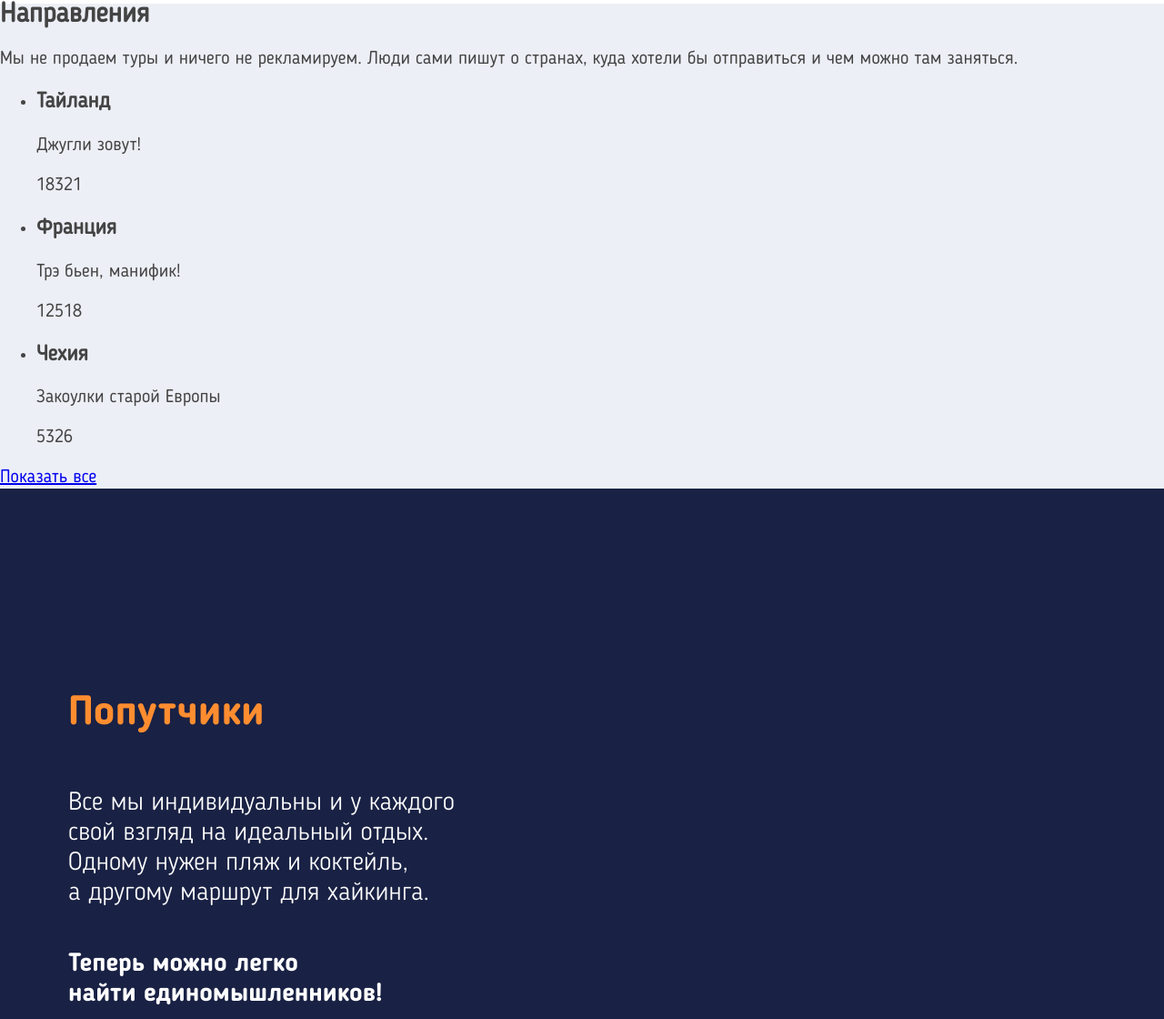
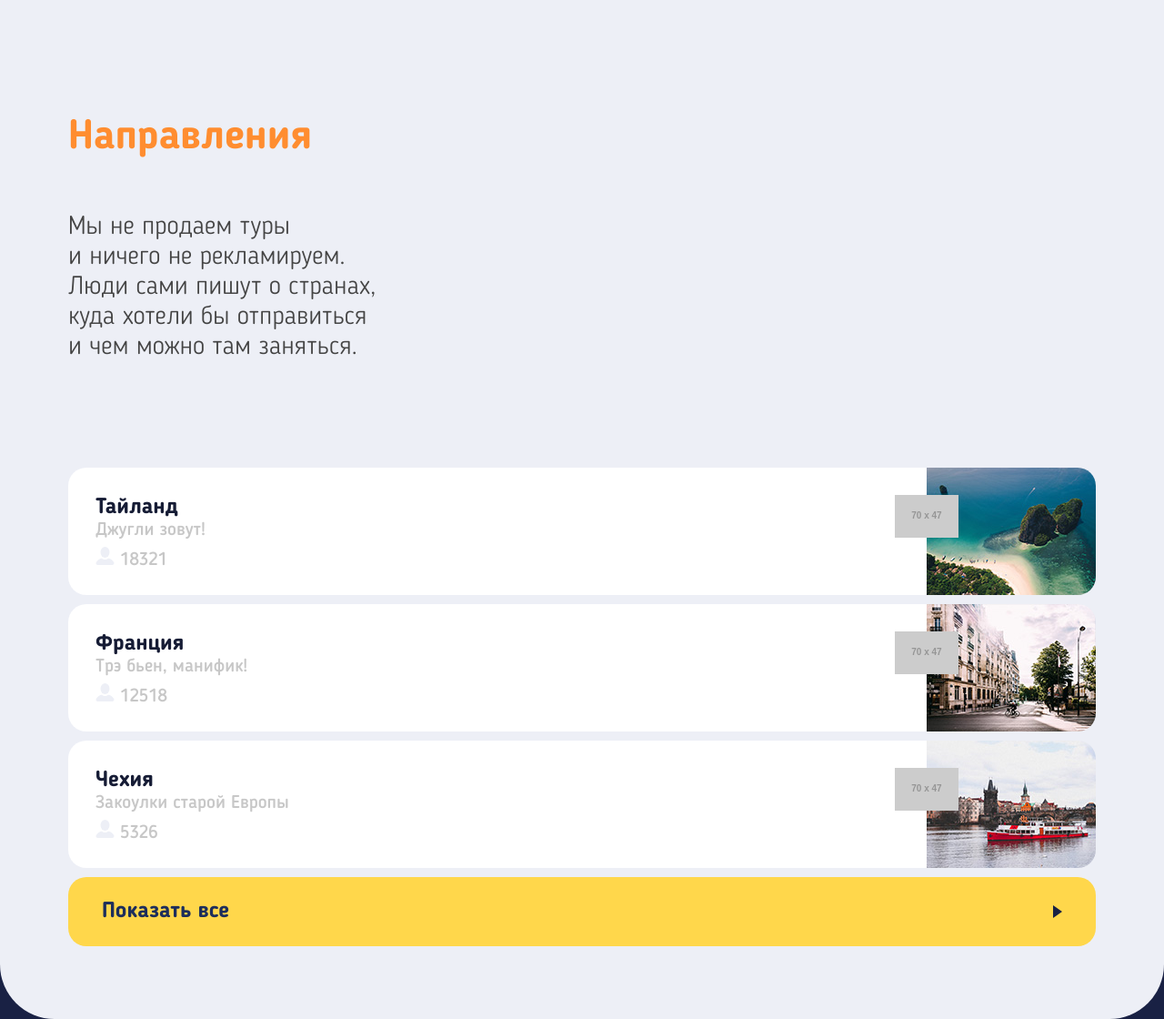
Before and after one commit to olegsorokin/1015745-pognali-17, a website: page source/index.html in a window 1280 px wide. Shown: the part 1202-2322 px from the top of the page at 91% size. Drawn offline with nearby package versions, Linux system fonts and the light colour scheme; files that its build step writes are made by us from their sources; placeholder pictures from the web are drawn by us.

Commit message:
index.html: полная стилизация блока routes

```diff
--- a/source/index.html
+++ b/source/index.html
@@ -190,44 +190,107 @@
       <a class="button" href="#">Подробнее</a>
     </section>
 
-    <section class="routes">
-      <h2 class="section-title">Направления</h2>
-      <p class="section-preview section-preview--dark">Мы не продаем туры
+    <section class="routes main__routes">
+      <div class="routes__wrap">
+        <h2 class="routes__title">Направления</h2>
+        <p class="routes__text">Мы не продаем туры<br>
           и ничего не рекламируем.
           Люди сами пишут о странах, куда хотели бы отправиться
           и чем можно там заняться.</p>
+      </div>
       <ul class="routes__list">
         <li class="route routes__item">
-          <div class="route__wrap">
+          <img class="route__image"
+            srcset="img/thailand-mobile@1x.jpg 270w, img/thailand-desktop@1x.jpg 186w"
+            sizes="(min-width: 768px) 186px, 270px" src="img/thailand-mobile@1x.jpg"
+            alt="Фотография острова в Тайланде">
+          <div class="route__info">
             <h3 class="route__name">Тайланд</h3>
+            <div class="route__counter">
+              <svg class="route__counter-icon" width="11" height="11" viewBox="0 0 20 20">
+                <g id="user">
+                  <ellipse cx="10" cy="6" rx="5" ry="6" />
+                  <path
+                    d="M19.8,17.1c-0.9-1.8-2.6-3.3-4.8-4.2c-0.6-0.2-1.3-0.2-1.8,0.1c-1,0.6-2,0.9-3.2,0.9S7.8,13.6,6.8,13
+                          c-0.5-0.2-1.2-0.3-1.8,0c-2.2,0.9-3.9,2.4-4.8,4.2C-0.5,18.5,0.6,20,2.1,20h15.8C19.4,20,20.5,18.5,19.8,17.1z" />
+                </g>
+              </svg>
+              <span class="route__counter-value">18321</span>
+            </div>
             <p class="route__slogan">Джугли зовут!</p>
-            <span class="route__counter">18321</span>
+            <img class="route__flag"
+              srcset="http://placehold.it/35x24 35w, http://placehold.it/70x47 70w"
+              sizes="(min-width: 768px) 70px, 35px" src="http://placehold.it/35x24"
+              alt="Флаг Тайланда">
           </div>
         </li>
         <li class="route routes__item">
-          <div class="route__wrap">
+          <img class="route__image"
+            srcset="img/france-mobile@1x.jpg 270w, img/france-desktop@1x.jpg 186w"
+            sizes="(min-width: 768px) 186px, 270px" src="img/france-mobile@1x.jpg"
+            alt="Фотография города во Франции">
+          <div class="route__info">
             <h3 class="route__name">Франция</h3>
+            <div class="route__counter">
+              <svg class="route__counter-icon" width="11" height="11" viewBox="0 0 20 20">
+                <g id="user">
+                  <ellipse cx="10" cy="6" rx="5" ry="6" />
+                  <path
+                    d="M19.8,17.1c-0.9-1.8-2.6-3.3-4.8-4.2c-0.6-0.2-1.3-0.2-1.8,0.1c-1,0.6-2,0.9-3.2,0.9S7.8,13.6,6.8,13
+                        c-0.5-0.2-1.2-0.3-1.8,0c-2.2,0.9-3.9,2.4-4.8,4.2C-0.5,18.5,0.6,20,2.1,20h15.8C19.4,20,20.5,18.5,19.8,17.1z" />
+                </g>
+              </svg>
+              <span class="route__counter-value">12518</span>
+            </div>
             <p class="route__slogan">Трэ бьен, манифик!</p>
-            <span class="route__counter">12518</span>
+            <img class="route__flag"
+              srcset="http://placehold.it/35x24 35w, http://placehold.it/70x47 70w"
+              sizes="(min-width: 768px) 70px, 35px" src="http://placehold.it/35x24"
+              src="http://placehold.it/35x24" alt="Флаг Франции">
           </div>
         </li>
         <li class="route routes__item">
-          <div class="route__wrap">
+          <img class="route__image"
+            srcset="img/czech-mobile@1x.jpg 270w, img/czech-desktop@1x.jpg 186w"
+            sizes="(min-width: 768px) 186px, 270px" src="img/czech-mobile@1x.jpg"
+            alt="Фотография города в Чехии">
+          <div class="route__info">
             <h3 class="route__name">Чехия</h3>
+            <div class="route__counter">
+              <svg class="route__counter-icon" width="11" height="11" viewBox="0 0 20 20">
+                <g id="user">
+                  <ellipse cx="10" cy="6" rx="5" ry="6" />
+                  <path
+                    d="M19.8,17.1c-0.9-1.8-2.6-3.3-4.8-4.2c-0.6-0.2-1.3-0.2-1.8,0.1c-1,0.6-2,0.9-3.2,0.9S7.8,13.6,6.8,13
+                          c-0.5-0.2-1.2-0.3-1.8,0c-2.2,0.9-3.9,2.4-4.8,4.2C-0.5,18.5,0.6,20,2.1,20h15.8C19.4,20,20.5,18.5,19.8,17.1z" />
+                </g>
+              </svg>
+              <span class="route__counter-value">5326</span>
+            </div>
             <p class="route__slogan">Закоулки старой Европы</p>
-            <span class="route__counter">5326</span>
+            <img class="route__flag"
+              srcset="http://placehold.it/35x24 35w, http://placehold.it/70x47 70w"
+              sizes="(min-width: 768px) 70px, 35px" src="http://placehold.it/35x24"
+              src="http://placehold.it/35x24" alt="Флаг Чехии">
           </div>
         </li>
       </ul>
-      <a class="button" href="#">Показать все</a>
+      <a class="more-link more-link--routes" href="form.html">
+        <span class="more-link__text">Показать все</span>
+        <svg class="more-link__icon" width="10" height="14" viewBox="0 0 10 14">
+          <polygon points="0,14 0,0.1 10,7.1 " />
+        </svg>
+      </a>
     </section>
 
     <section class="companions main__companions">
+      <div class="companions__wrap">
         <h2 class="companions__title">Попутчики</h2>
         <p class="companions__text">Все мы индивидуальны и у каждого свой взгляд на идеальный
           отдых. Одному нужен пляж и коктейль,<br> а другому маршрут для хайкинга.
         </p>
         <p class="companions__slogan">Теперь можно легко<br> найти единомышленников!</p>
+      </div>
       <ul class="companions__list">
         <li class="companion companions__item">
           <p class="companion__image-wrap">
--- a/source/sass/blocks/components/contact-list.scss
+++ b/source/sass/blocks/components/contact-list.scss
@@ -1,7 +1,5 @@
 .contact-list {
-  margin:0;
-  padding: 0;
-  list-style-type: none;
+  @include list-reset;
 
   @media (min-width: $desktop-width) {
     min-width: 870px;
--- a/source/sass/blocks/components/price-list.scss
+++ b/source/sass/blocks/components/price-list.scss
@@ -1,7 +1,5 @@
 .price-list {
-  margin: 0;
-  padding: 0;
-  list-style-type: none;
+  @include list-reset;
   counter-reset: num;
 
   @media (min-width: $tablet-width) {
--- /dev/null
+++ b/source/sass/blocks/components/route.scss
@@ -0,0 +1,101 @@
+.route {
+  min-height: 200px;
+  border-radius: 10px;
+  overflow: hidden;
+
+  @media (min-width:$tablet-width) {
+    min-height: 140px;
+    display: flex;
+    border-radius: 20px;
+  }
+}
+
+.route__image {
+  width: 100%;
+  height: auto;
+
+  @media (min-width:$tablet-width) {
+    flex-basis: 186px;
+  }
+}
+
+.route__info {
+  box-sizing: border-box;
+  position: absolute;
+  bottom: 0;
+  display: flex;
+  justify-content: space-between;
+  flex-wrap: wrap;
+  width: 100%;
+  padding: 28px 25px 23px;
+  background-color: $main-white;
+  border-radius: 10px;
+
+  @media (min-width:$tablet-width) {
+    order: -1;
+    flex-grow: 1;
+    flex-direction: column;
+    position: relative;
+    padding: 32px 30px 23px;
+    border-radius: 0;
+  }
+}
+
+.route__name {
+  margin: 0;
+  margin-bottom: 5px;
+
+  @include text ("Blogger Sans Bold", 21px, 21px, #161c35);
+
+  @media (min-width:$tablet-width) {
+    font-size: 24px;
+    line-height: 24px;
+  }
+}
+
+.route__counter {
+  @media (min-width:$tablet-width) {
+    order: 1;
+    margin-top: auto;
+  }
+}
+
+.route__counter-icon {
+  fill: #edeff6;
+
+  @media (min-width:$tablet-width) {
+    width: 21px;
+    height: 20px;
+  }
+}
+
+.route__counter-value {
+  @include text ("Blogger Sans Medium", 16px, 30px, rgba(68, 68, 68, 0.3));
+
+  @media (min-width:$tablet-width) {
+    font-size: 20px;
+    line-height: 30px;
+  }
+}
+
+.route__slogan {
+  width: 100%;
+  margin: 0;
+
+  @include text ("Blogger Sans Medium", 16px, 18px, rgba(68, 68, 68, 0.3));
+
+  @media (min-width:$tablet-width) {
+    font-size: 20px;
+    line-height: 17.7px;
+  }
+}
+
+.route__flag {
+  position: absolute;
+  top: -12px;
+
+  @media (min-width:$tablet-width) {
+    top: 30px;
+    right: -35px;
+  }
+}
--- a/source/sass/blocks/components/routes.scss
+++ b/source/sass/blocks/components/routes.scss
@@ -1,3 +1,64 @@
 .routes {
+  box-sizing: border-box;
+  max-width: $desktop-width;
+  padding: 130px 25px 30px;
   background-color: $main-grey;
+  border-radius: 0 0 25px 25px;
+
+  @media (min-width: $tablet-width) {
+    padding: 150px 75px 80px;
+    border-radius: 0 0 60px 60px;
+  }
+
+  @media (min-width: $desktop-width) {
+    padding: 250px 240px 140px 130px;
+    display: flex;
+    flex-direction: row-reverse;
+    justify-content: space-between;
+    flex-wrap: wrap;
+  }
 }
+
+.routes__title {
+  @include section-title;
+  margin: 0;
+  margin-bottom: 23px;
+  padding: 0 25px;
+
+  @media (min-width:$tablet-width) {
+    margin-bottom: 60px;
+    padding: 0;
+  }
+}
+
+.routes__text {
+  @include text-dark;
+  margin: 0;
+  margin-bottom: 65px;
+  padding: 0 25px;
+  width: 195px;
+
+  @media (min-width:$tablet-width) {
+    width: 425px;
+    margin-bottom: 115px;
+    padding: 0;
+    width: 340px;
+  }
+
+  @media (min-width: $desktop-width) {
+    margin-bottom: 105px;
+  }
+}
+
+.routes__list {
+  @include list-reset;
+
+  @media (min-width:$desktop-width) {
+    flex-basis: 560px;
+  }
+}
+
+.routes__item {
+  position: relative;
+  margin-bottom: 10px;
+}
--- a/source/sass/blocks/components/social-list.scss
+++ b/source/sass/blocks/components/social-list.scss
@@ -1,6 +1,4 @@
 .social-list {
   display: flex;
-  margin: 0;
-  padding: 0;
-  list-style-type: none;
+  @include list-reset;
 }
--- a/source/sass/blocks/components/tags.scss
+++ b/source/sass/blocks/components/tags.scss
@@ -1,7 +1,5 @@
 .tags__list {
-  margin: 0;
-  padding: 0;
-  list-style-type: none;
+  @include list-reset;
   display: flex;
   justify-content: center;
   flex-wrap: wrap;
--- a/source/sass/blocks/components/wishes.scss
+++ b/source/sass/blocks/components/wishes.scss
@@ -1,12 +1,10 @@
 .wishes__list {
-  margin: 0;
-  padding: 0;
-  list-style-type: none;
+  @include list-reset;
   display: flex;
 }
 
 .wishes__item {
-  margin:0 9px;
+  margin: 0 9px;
 }
 
 .wishes__popup {
--- a/source/sass/blocks/layouts/main.scss
+++ b/source/sass/blocks/layouts/main.scss
@@ -1,3 +1,19 @@
+.main__routes {
+  position: relative;
+  margin-left: auto;
+  margin-right: auto;
+  margin-bottom: -40px;
+  z-index: 20;
+
+  @media (min-width:$tablet-width) {
+    margin-bottom: -80px;
+  }
+
+  @media (min-width:$desktop-width) {
+    margin-bottom: -90px;
+  }
+}
+
 .main__companions {
   position: relative;
   margin-left: auto;
--- a/source/sass/blocks/links/more-link.scss
+++ b/source/sass/blocks/links/more-link.scss
@@ -18,7 +18,8 @@
   }
 
   @media (min-width: $desktop-width) {
-    width: 280px;
+    flex-basis: 280px;
+    margin-top: -80px;
   }
 
   &:hover {
@@ -39,3 +40,11 @@
 .more-link__icon {
   fill: $main-darkblue;
 }
+
+.more-link--routes {
+  @media (min-width: $desktop-width) {
+    flex-basis: 275px;
+    margin-top: -80px;
+    margin-right: 60px;
+  }
+}
--- a/source/sass/style.scss
+++ b/source/sass/style.scss
@@ -8,6 +8,7 @@
 @import "blocks/components/visually-hidden.scss";
 @import "blocks/components/about.scss";
 @import "blocks/components/routes.scss";
+@import "blocks/components/route.scss";
 @import "blocks/components/companions.scss";
 @import "blocks/components/companion.scss";
 @import "blocks/components/wishes.scss";
```
Also changed, not shown: source/sass/blocks/components/companions.scss (+3 -8 lines), source/sass/blocks/components/transports.scss (+4 -6 lines), source/sass/mixins.scss (+8 -0 lines), source/img/thailand-desktop@2x.jpg (added), source/img/thailand-desktop@3x.jpg (added). Lines whose indentation alone changed are shown as unchanged.
